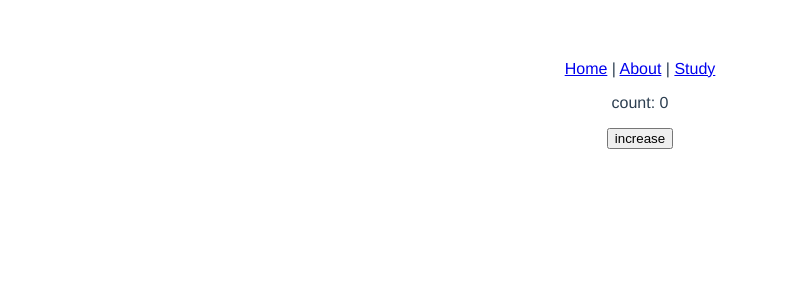
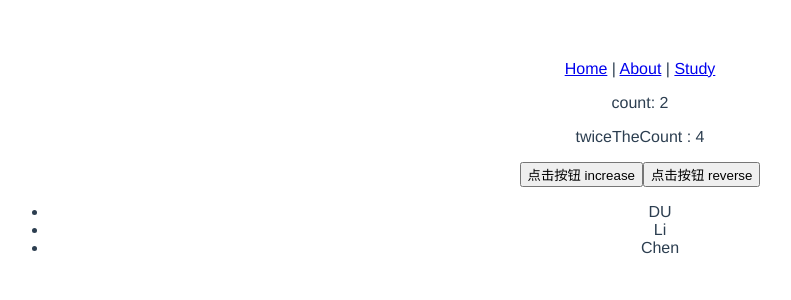
Before and after one commit to thxl2010/my-vue-webpack, a Vue app: page /study in a window 1280 px wide. Shown: the top 300 px of the page, without its empty margins (0-791 px from the left). Built offline with nearby package versions, Linux system fonts and the light colour scheme.

Commit message:
Add: vue@3-Composition API

```diff
--- a/src/views/Study.vue
+++ b/src/views/Study.vue
@@ -1,24 +1,80 @@
 <template>
   <div>
     <p>count: {{ count }}</p>
-    <button @click="increase">increase</button>
+    <p>twiceTheCount : {{ twiceTheCount }}</p>
+    <button @click="increase">{{ btnText }} increase</button>
+    <button @click="reverse">{{ btnText }} reverse</button>
+    <div>
+      <ul>
+        <li v-for="item in list" :key="item.id">{{ item.name }}</li>
+      </ul>
+    </div>
   </div>
 </template>
 
 <script>
-import { ref } from 'vue';
+import { computed, ref, onMounted, watch } from 'vue';
+
+const LIST = [
+  {
+    id: '1',
+    name: 'DU',
+  },
+  {
+    id: '2',
+    name: 'Li',
+  },
+  {
+    id: '3',
+    name: 'Chen',
+  },
+];
 
 export default {
   setup() {
+    const btnText = '点击按钮';
     const count = ref(0);
+    const twiceTheCount = computed(() => count.value * 2);
+
+    const list = ref([]);
+
     const increase = () => {
       count.value++;
+      console.log('count :', count, ' twiceTheCount :', twiceTheCount);
+      list.value = LIST;
     };
 
+    function reverse() {
+      list.value = list.value.reverse();
+      console.log('list :', list);
+    }
+
+    // ! [Lifecycle Hook Registration Inside setup](https://v3.vuejs.org/guide/composition-api-introduction.html#lifecycle-hook-registration-inside-setup)
+    onMounted(increase);
+    onMounted(() => {
+      console.log(
+        '---- onMounted: Lifecycle Hook Registration Inside setup ----'
+      );
+      increase();
+    });
+
+    // ! [Reacting to Changes with watch](https://v3.vuejs.org/guide/composition-api-introduction.html#reacting-to-changes-with-watch)
+    watch(count, (newVal, oldVal) => {
+      console.log('newVal, oldVal :', newVal, oldVal);
+      console.log('The new count value is: ' + count.value);
+    });
+
     return {
+      btnText,
       count,
+      twiceTheCount,
+      list,
       increase,
+      reverse,
     };
+  },
+  mounted() {
+    console.log('---- mounted ----');
   },
 };
 </script>
```
